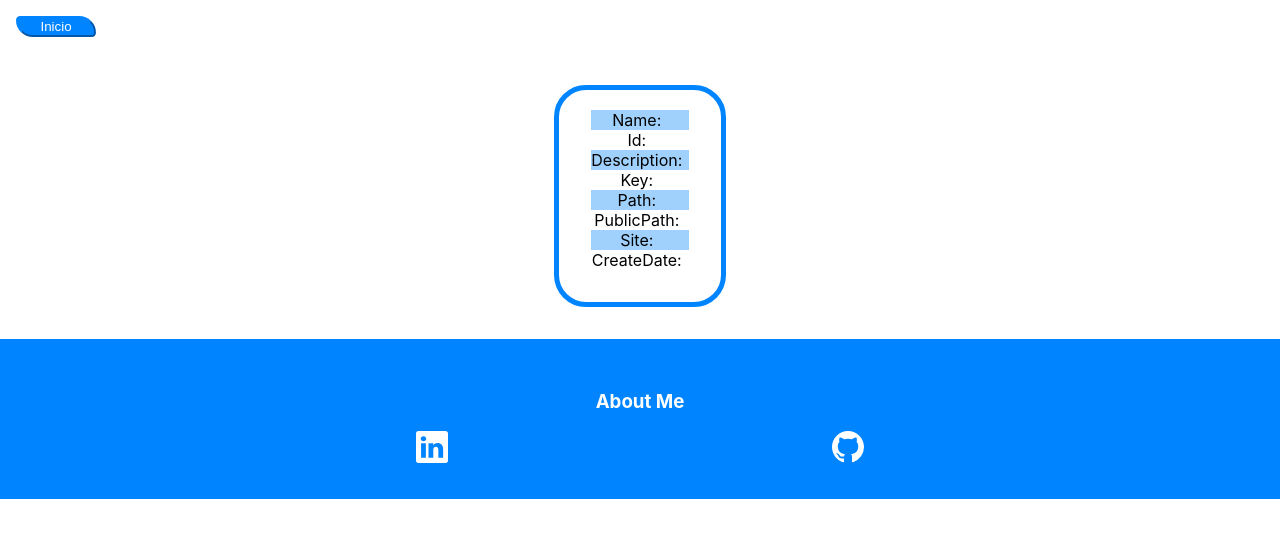
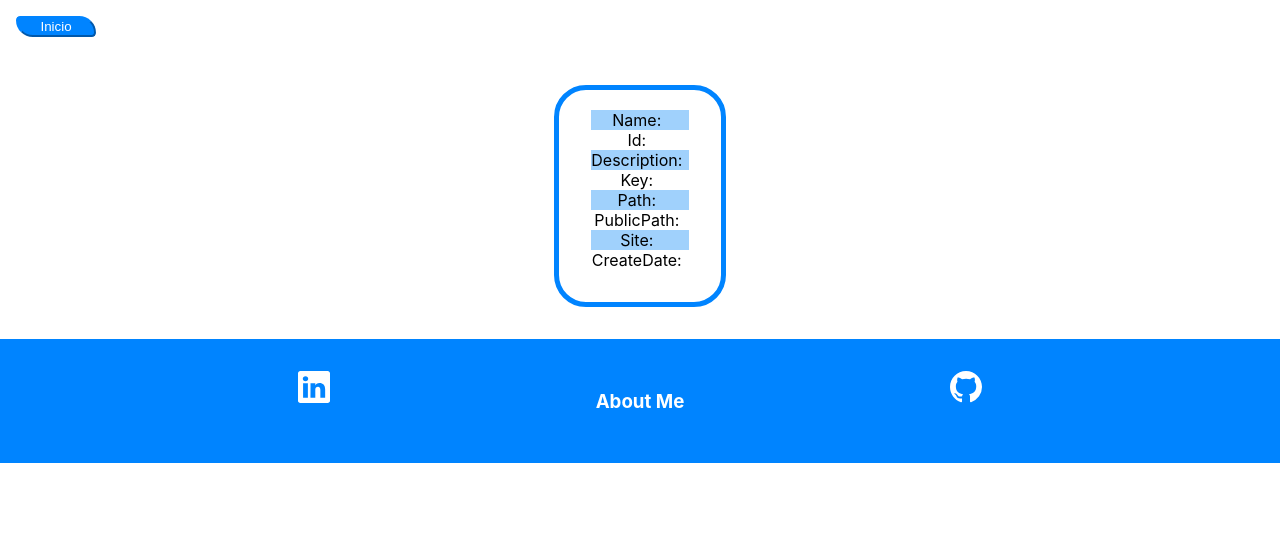
Before and after one commit to samu235/a3player, a Next.js app: page /site/1 in a window 1280 px wide. Shown: the top 538 px of the page. Built offline with nearby package versions, Linux system fonts and the light colour scheme; no server answers.

Commit message:
modify style form about me and home page

```diff
--- a/components/aboutMe/AboutMe.js
+++ b/components/aboutMe/AboutMe.js
@@ -2,17 +2,17 @@ import styles from './AboutMe.module.css'
 export default function AboutMe() {
     return (
         <div className={styles.container}>
-            <h3 className={styles.title}>About Me</h3>
+
             <div className={styles.containerIcons}>
+
                 <div className={styles.item} id="aboutMeLink">
                     <a href='https://www.linkedin.com/in/samuel-gracia-montero/' target="_blank" rel="noopener noreferrer">
                         <svg xmlns="http://www.w3.org/2000/svg" width="32" height="32" fill="currentColor" className={ styles.icon} viewBox="0 0 16 16">
                             <path d="M0 1.146C0 .513.526 0 1.175 0h13.65C15.474 0 16 .513 16 1.146v13.708c0 .633-.526 1.146-1.175 1.146H1.175C.526 16 0 15.487 0 14.854V1.146zm4.943 12.248V6.169H2.542v7.225h2.401zm-1.2-8.212c.837 0 1.358-.554 1.358-1.248-.015-.709-.52-1.248-1.342-1.248-.822 0-1.359.54-1.359 1.248 0 .694.521 1.248 1.327 1.248h.016zm4.908 8.212V9.359c0-.216.016-.432.08-.586.173-.431.568-.878 1.232-.878.869 0 1.216.662 1.216 1.634v3.865h2.401V9.25c0-2.22-1.184-3.252-2.764-3.252-1.274 0-1.845.7-2.165 1.193v.025h-.016a5.54 5.54 0 0 1 .016-.025V6.169h-2.4c.03.678 0 7.225 0 7.225h2.4z" />
-
                         </svg>
                     </a>
-
                 </div>
+                <div className={styles.item}> <h3 className={styles.title}>About Me</h3></div>
                 <div className={styles.item} id="aboutMeGit">
                     <a href='https://github.com/samu235' target="_blank" rel="noopener noreferrer">
                         <svg xmlns="http://www.w3.org/2000/svg" width="32" height="32" fill="currentColor" className={ styles.icon} viewBox="0 0 16 16">
--- a/components/itemList/ItemList.module.css
+++ b/components/itemList/ItemList.module.css
@@ -5,7 +5,7 @@
     border-radius: 2rem;
 }
 .container:hover{
-    background-color: rgb(150, 245, 245);
+    background-color: rgb(160, 209, 252);
 }
 .name{
     width: 100%;
```
